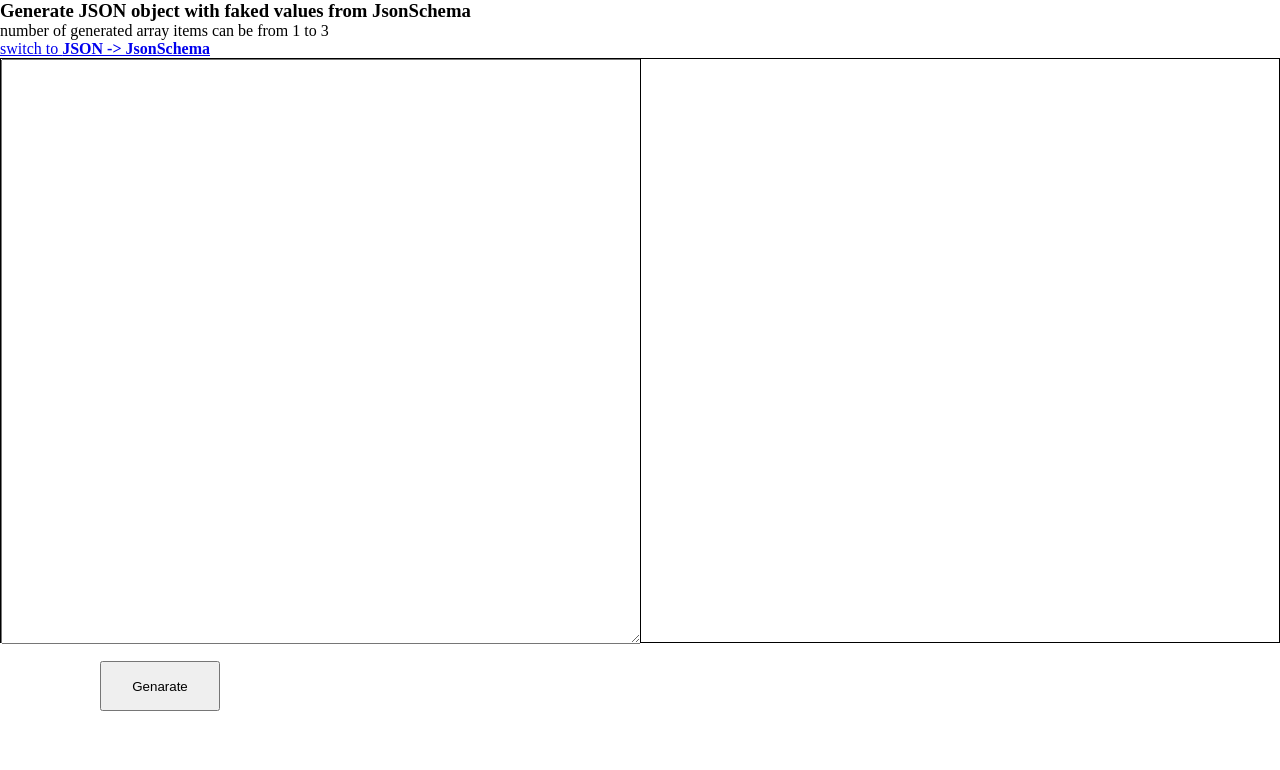
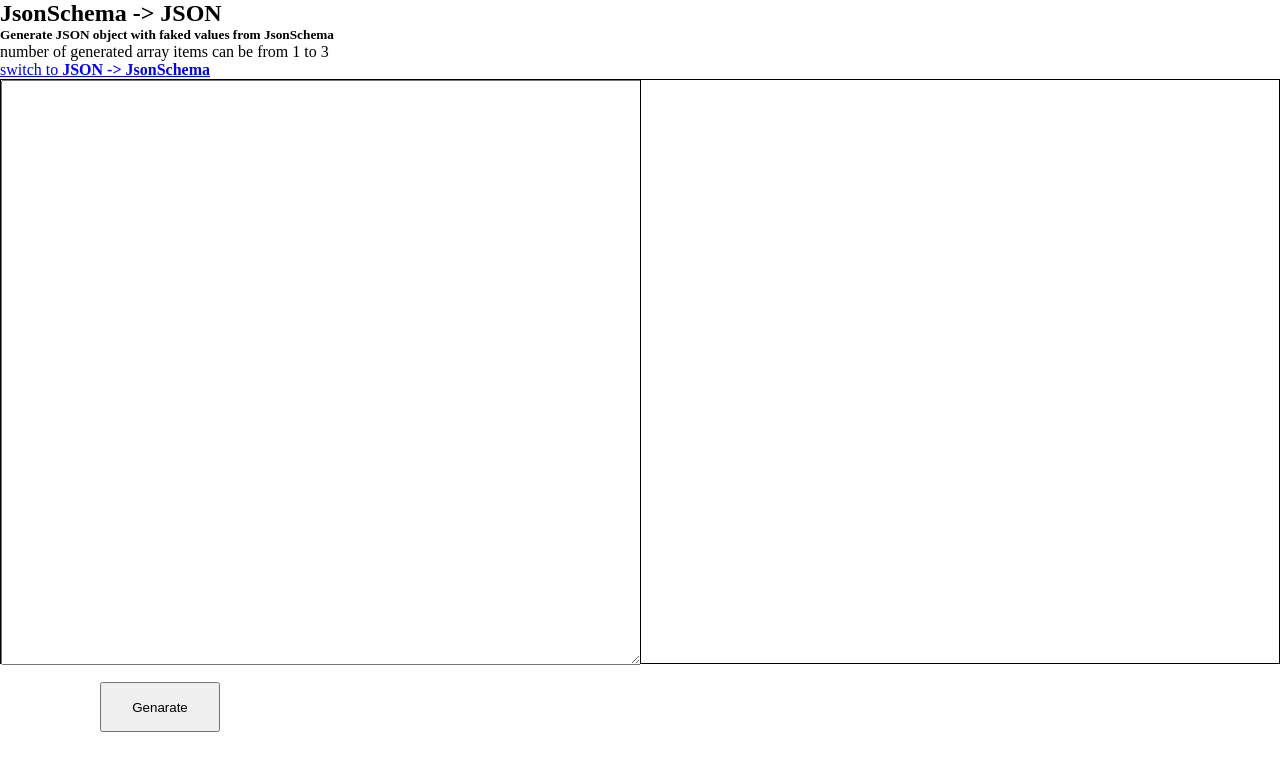
Before and after one commit to fredddy123/generate-json-from-jsonschema, a plain HTML site: page index.html in a window 1280 px wide. Drawn offline with Linux system fonts and the light colour scheme.

Commit message:
title more user friendly

```diff
--- a/index.html
+++ b/index.html
@@ -52,7 +52,8 @@
     </style>
 </head>
 <body>
-    <h3>Generate JSON object with faked values from JsonSchema</h3>
+    <h2>JsonSchema -> JSON</h2>
+    <h5>Generate JSON object with faked values from JsonSchema</h5>
     <div>number of generated array items can be from 1 to 3</div>
     <a href='https://fredddy123.github.io/generate-jsonschema-from-json/'>switch to <b>JSON -> JsonSchema</b></a>
     <div class="wrapper">
```
